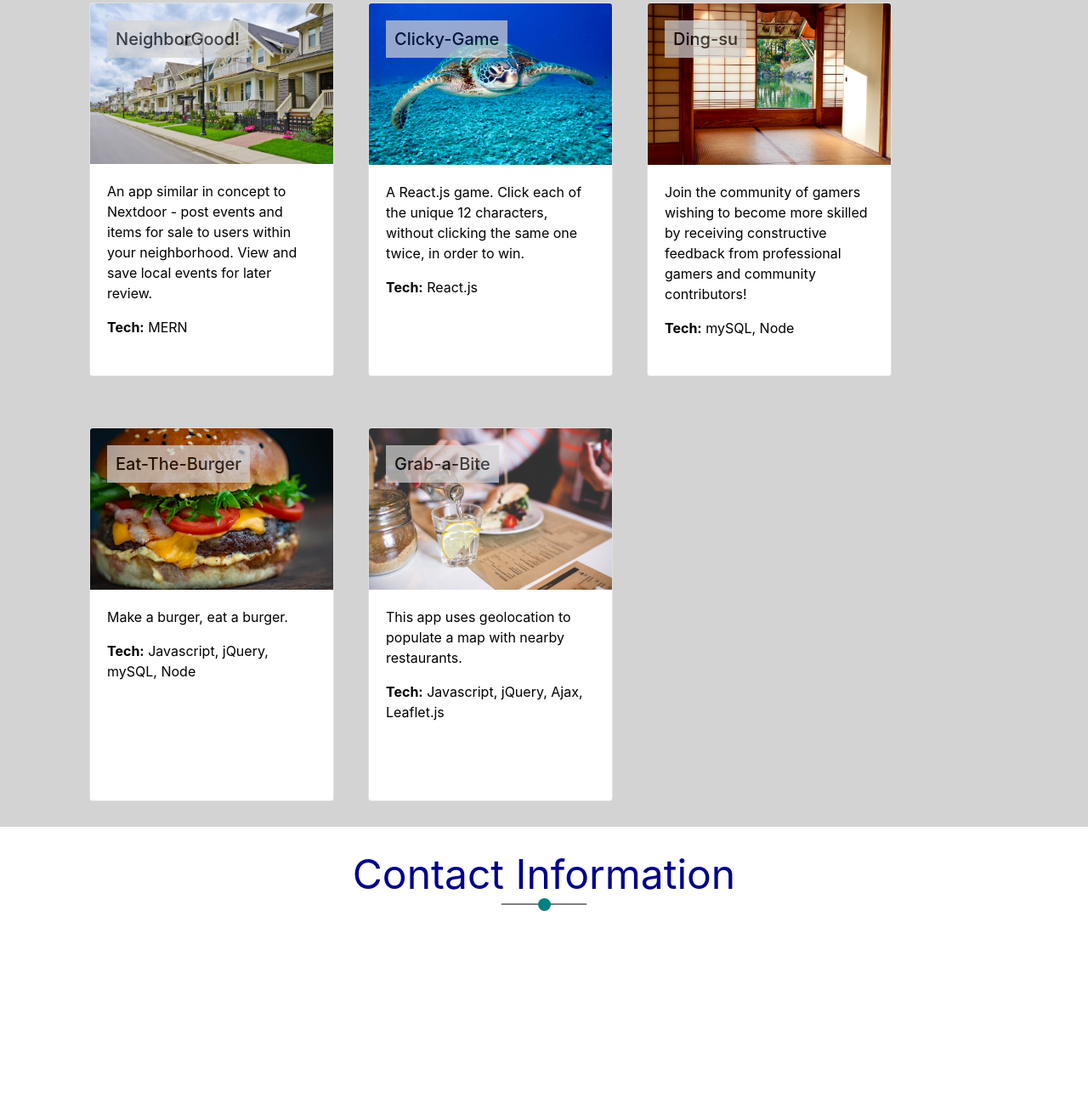
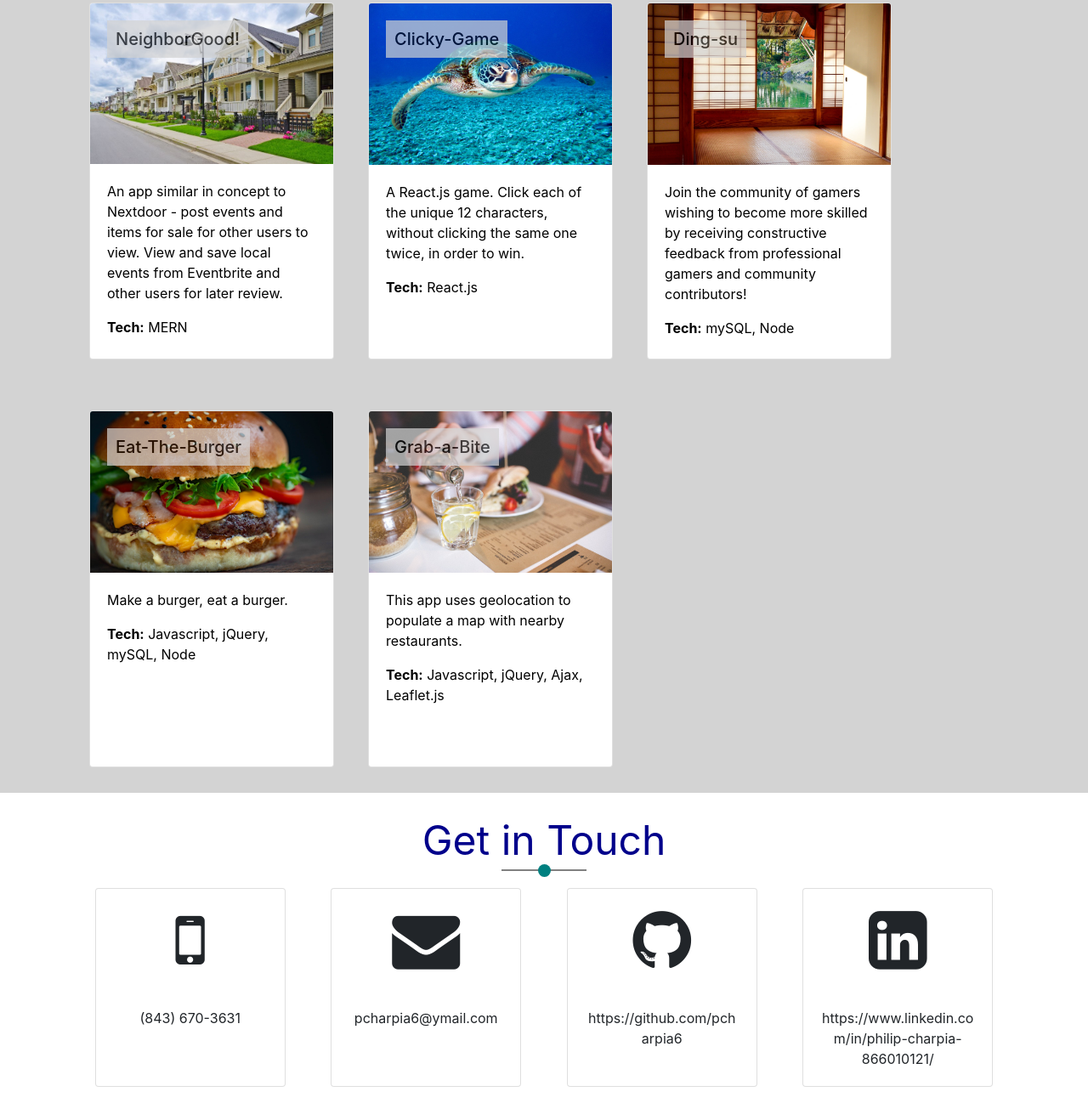
Before and after one commit to pcharpia6/pcharpia6.github.io, a plain HTML site: page index.html in a window 1280 px wide. Shown: the part 1499-2797 px from the top of the page at 85% size. Before the commit the page ends 2584 px from the top, so only its background shows below. Drawn offline with nearby package versions, Linux system fonts and the light colour scheme.

Commit message:
slow-scroll animation and contact info

```diff
--- a/assets/css/style.css
+++ b/assets/css/style.css
@@ -90,11 +90,11 @@ li {
     overflow: hidden;
 }
 
-.card {
+.p-card {
     margin: 30px 20px;
     float: left;
     max-width: 28%;
-    min-height: 440px;
+    min-height: 420px;
 }
 
 .pic {
@@ -114,7 +114,22 @@ li {
     position: absolute;
 }
 
+#contact {
+    min-height: 70vh;
+}
+
 a {
     color:black;
     text-decoration: none;
 }
+
+i {
+    min-width: 40px;
+    margin: auto;
+    padding: 20px;
+}
+
+.footer {
+    min-height: 10vh;
+    background-color: black;
+}
--- a/assets/javascript/main.js
+++ b/assets/javascript/main.js
@@ -0,0 +1,13 @@
+$(document).ready(function() {
+  "use strict";
+  $(".nav-link").on("click", function() {
+
+    let value = $(this).attr("href");
+    console.log(value);
+    $([document.documentElement, document.body]).animate({
+        scrollTop: $(value).offset().top
+    }, 800);
+
+  });
+
+});
--- a/index.html
+++ b/index.html
@@ -9,9 +9,11 @@
     <meta name="Philip M. Charpia">
 
     <link rel="stylesheet" href="https://stackpath.bootstrapcdn.com/bootstrap/4.3.1/css/bootstrap.min.css" integrity="sha384-ggOyR0iXCbMQv3Xipma34MD+dH/1fQ784/j6cY/iJTQUOhcWr7x9JvoRxT2MZw1T" crossorigin="anonymous">
+    <link href="https://stackpath.bootstrapcdn.com/font-awesome/4.7.0/css/font-awesome.min.css" rel="stylesheet" integrity="sha384-wvfXpqpZZVQGK6TAh5PVlGOfQNHSoD2xbE+QkPxCAFlNEevoEH3Sl0sibVcOQVnN" crossorigin="anonymous">
+
     <script src="https://code.jquery.com/jquery-3.3.1.slim.min.js" integrity="sha384-q8i/X+965DzO0rT7abK41JStQIAqVgRVzpbzo5smXKp4YfRvH+8abtTE1Pi6jizo" crossorigin="anonymous"></script>
-<script src="https://cdnjs.cloudflare.com/ajax/libs/popper.js/1.14.7/umd/popper.min.js" integrity="sha384-UO2eT0CpHqdSJQ6hJty5KVphtPhzWj9WO1clHTMGa3JDZwrnQq4sF86dIHNDz0W1" crossorigin="anonymous"></script>
-<script src="https://stackpath.bootstrapcdn.com/bootstrap/4.3.1/js/bootstrap.min.js" integrity="sha384-JjSmVgyd0p3pXB1rRibZUAYoIIy6OrQ6VrjIEaFf/nJGzIxFDsf4x0xIM+B07jRM" crossorigin="anonymous"></script>
+    <script src="https://cdnjs.cloudflare.com/ajax/libs/popper.js/1.14.7/umd/popper.min.js" integrity="sha384-UO2eT0CpHqdSJQ6hJty5KVphtPhzWj9WO1clHTMGa3JDZwrnQq4sF86dIHNDz0W1" crossorigin="anonymous"></script>
+    <script src="https://stackpath.bootstrapcdn.com/bootstrap/4.3.1/js/bootstrap.min.js" integrity="sha384-JjSmVgyd0p3pXB1rRibZUAYoIIy6OrQ6VrjIEaFf/nJGzIxFDsf4x0xIM+B07jRM" crossorigin="anonymous"></script>
     <script
     src="https://code.jquery.com/jquery-3.4.1.js"
     integrity="sha256-WpOohJOqMqqyKL9FccASB9O0KwACQJpFTUBLTYOVvVU="
@@ -27,23 +29,23 @@
 
         </div>
     </div>
-    <div class="navbar fixed-top container-fluid">
+    <div id="nav" class="navbar fixed-top container-fluid">
         <ul class="list-group list-group-horizontal-md">
-            <li>Main</li>
-            <li>About</li>
-            <li>Portfolio</li>
-            <li>Contact</li>
+            <li><a class="nav-link" href="#lander">Main</a></li>
+            <li><a class="nav-link" href="#about">About</a></li>
+            <li><a class="nav-link" href="#portfolio">Portfolio</a></li>
+            <li><a class="nav-link" href="#contact">Contact</a></li>
         </ul>
     </div>
-    <div id="lander" class="container-fluid text-center">
+    <div name="lander" id="lander" class="container-fluid text-center">
         <div class="text">
-            <div class="inner-text">Hello - </div>
+            <div class="inner-text"><a name="lander"></a>Hello - </div>
             <div id="name">I'm Philip Charpia.</div>
             <div class="inner-text">I write software.</div>
         </div>
 
     </div>
-    <div id="about" class="container-fluid">
+    <div name="about" id="about" class="container-fluid">
         <div class="container">
             <div class="title">About Me</div>
             <img id="headshot" src="assets/images/headshot.JPG">
@@ -61,21 +63,21 @@
             </div>
         </div>
     </div>
-    <div id="portfolio" class="container-fluid justify-content-around">
+    <div name="portfolio" id="portfolio" class="container-fluid justify-content-around">
         <div class="title">My Recent Works</div>
         <div class="container">
             <a href="https://neighborgood-reac-mongodb.herokuapp.com/" target="_blank">
-                <div class="card" style="width: 18rem;">
+                <div class="card p-card" style="width: 18rem;">
                     <img src="assets/images/nbrhood.jpg" class="card-img-top pic" alt="nbrhood.jpg">
                     <div class="card-body">
                         <h5 class="card-title">NeighborGood!</h5>
-                        <p class="card-text">An app similar in concept to Nextdoor - post events and items for sale to users within your neighborhood. View and save local events for later review.</p>
+                        <p class="card-text">An app similar in concept to Nextdoor - post events and items for sale for other users to view. View and save local events from Eventbrite and other users for later review.</p>
                         <p class="card-text"><b>Tech:</b> MERN</p>
                     </div>
                 </div>
             </a>
             <a href="https://pcharpia6.github.io/Clicky-Game/" target="_blank">
-                <div class="card" style="width: 18rem;">
+                <div class="card p-card" style="width: 18rem;">
                     <img src="assets/images/turtle.jpeg" class="card-img-top pic" alt="turtle.jpeg">
                     <div class="card-body">
                         <h5 class="card-title">Clicky-Game</h5>
@@ -85,7 +87,7 @@
                 </div>
             </a>
             <a href="https://unch-project-2-group-4.herokuapp.com/" target="_blank">
-                <div class="card" style="width: 18rem;">
+                <div class="card p-card" style="width: 18rem;">
                     <img src="assets/images/japanese-doors.jpeg" class="card-img-top pic" alt="japanese-doors.jpeg">
                     <div class="card-body">
                         <h5 class="card-title">Ding-su</h5>
@@ -95,7 +97,7 @@
                 </div>
             </a>
             <a href="https://hidden-beach-70010.herokuapp.com/" target="_blank">
-                <div class="card" style="width: 18rem;">
+                <div class="card p-card" style="width: 18rem;">
                     <img src="assets/images/burger.jpeg" class="card-img-top pic" alt="burger.jpeg">
                     <div class="card-body">
                         <h5 class="card-title">Eat-The-Burger</h5>
@@ -106,7 +108,7 @@
                 </div>
             </a>
             <a href="https://pcharpia6.github.io/UNCH-Project-1/" target="_blank">
-                <div class="card" style="width: 18rem;">
+                <div class="card p-card" style="width: 18rem;">
                     <img src="assets/images/diner.jpg" class="card-img-top pic" alt="diner.jpg">
                     <div class="card-body">
                         <h5 class="card-title">Grab-a-Bite</h5>
@@ -117,8 +119,39 @@
             </a>
         </div>
     </div>
-    <div class="contact container-fluid">
-        <div class="title">Contact Information</div>
+    <div name="contact" class="container-fluid" id="contact">
+        <div class="title">Get in Touch</div>
+        <div class="container">
+            <div class="row">
+                <div class="col-md-12 d-flex justify-content-around">
+                    <div class="card" style="width: 14rem;">
+                        <i class="fa fa-mobile fa-5x" aria-hidden="true"></i>
+                        <div class="card-body">
+                            <p class="card-text text-center">(843) 670-3631</p>
+                        </div>
+                    </div>
+                    <div class="card" style="width: 14rem;">
+                        <i class="fa fa-envelope fa-5x" aria-hidden="true"></i>
+                        <div class="card-body">
+                            <p class="card-text text-center">pcharpia6@ymail.com</p>
+                        </div>
+                    </div>
+                    <div class="card" style="width: 14rem;">
+                        <i class="fa fa-github fa-5x" aria-hidden="true"></i>
+                        <div class="card-body">
+                            <p class="card-text text-center">https://github.com/pcharpia6</p>
+                        </div>
+                    </div>
+                    <div class="card" style="width: 14rem;">
+                        <i class="fa fa-linkedin-square fa-5x" aria-hidden="true"></i>
+                        <div class="card-body">
+                            <p class="card-text text-center">https://www.linkedin.com/in/philip-charpia-866010121/</p>
+                        </div>
+                    </div>
+                </div>
+            </div>
+        </div>
+
     </div>
     <div class="footer">
 
```
